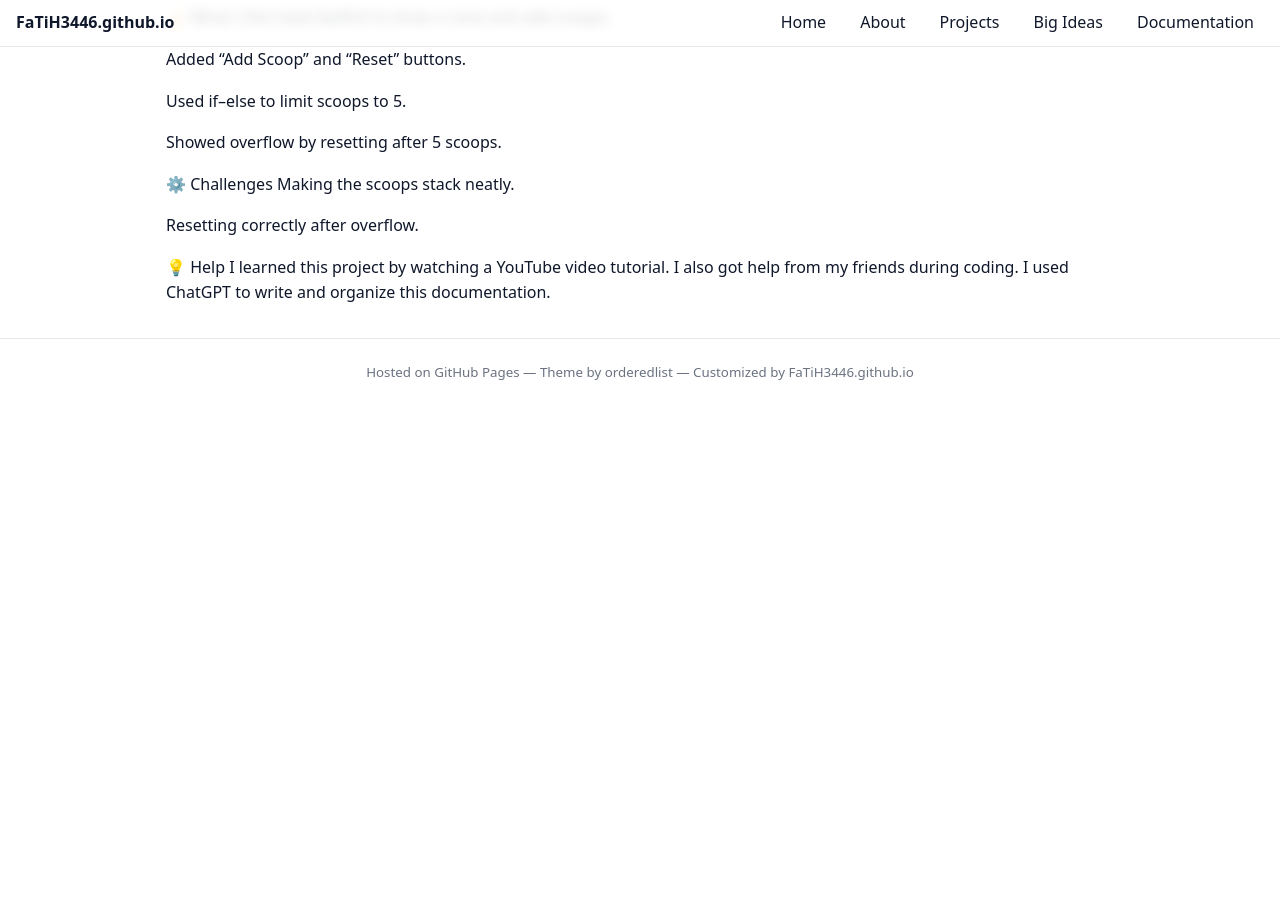
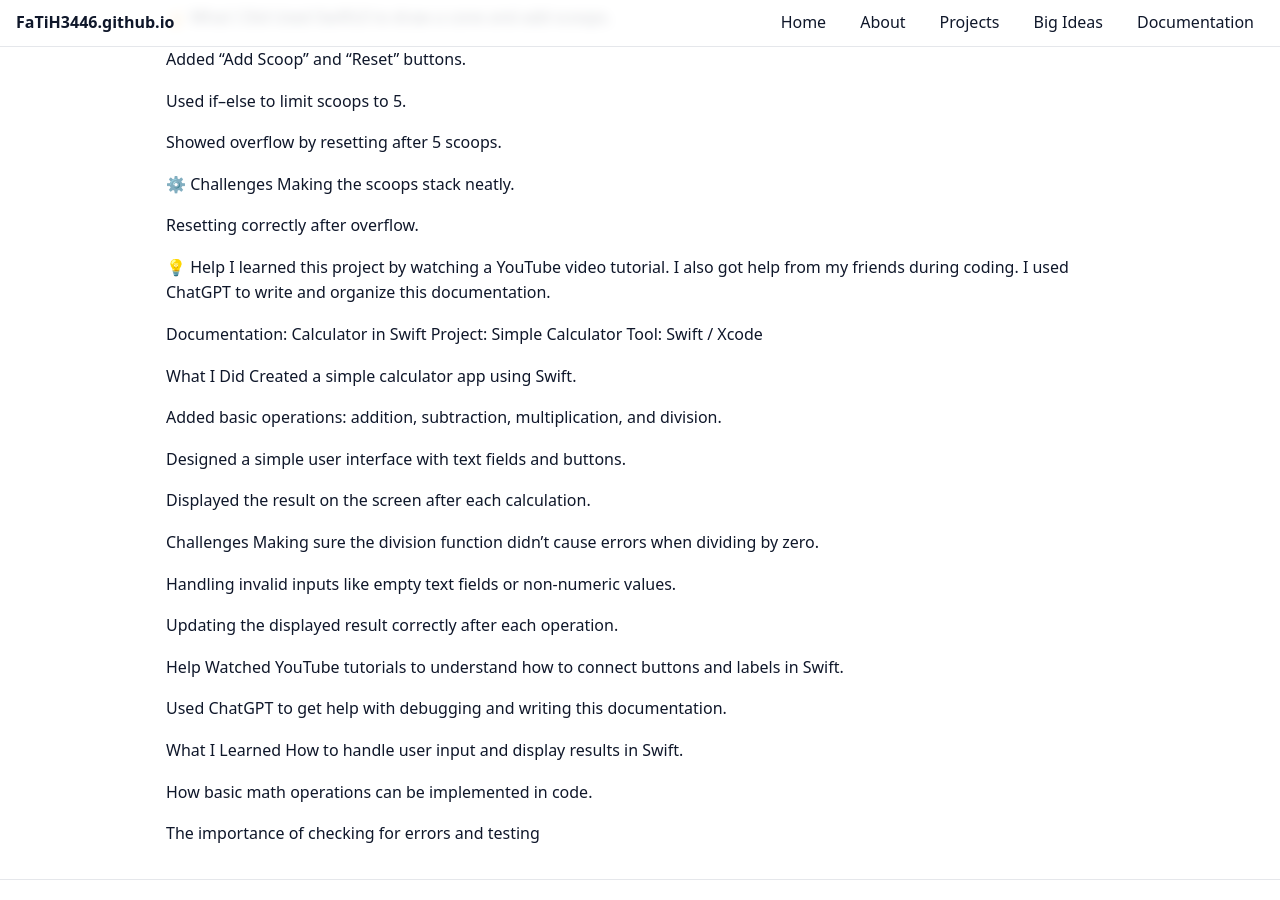
Before and after one commit to FaTiH3446/FaTiH3446.github.io, a Jekyll site: the page built from documentation.md, in a window 1280 px wide and 900 px high, scrolled down 3447 px. Built offline with Jekyll 4.4.1, drawn with Linux system fonts in a browser that asks for light colours; before the commit the page ends 3852 px from its top, so only the background shows below that.

Commit message:
Update documentation.md

```diff
--- a/documentation.md
+++ b/documentation.md
@@ -174,3 +174,37 @@ Resetting correctly after overflow.
 I learned this project by watching a YouTube video tutorial.
 I also got help from my friends during coding.
 I used ChatGPT to write and organize this documentation.
+
+
+
+Documentation: Calculator in Swift
+Project: Simple Calculator
+Tool: Swift / Xcode
+
+What I Did
+Created a simple calculator app using Swift.
+
+Added basic operations: addition, subtraction, multiplication, and division.
+
+Designed a simple user interface with text fields and buttons.
+
+Displayed the result on the screen after each calculation.
+
+Challenges
+Making sure the division function didn’t cause errors when dividing by zero.
+
+Handling invalid inputs like empty text fields or non-numeric values.
+
+Updating the displayed result correctly after each operation.
+
+Help
+Watched YouTube tutorials to understand how to connect buttons and labels in Swift.
+
+Used ChatGPT to get help with debugging and writing this documentation.
+
+What I Learned
+How to handle user input and display results in Swift.
+
+How basic math operations can be implemented in code.
+
+The importance of checking for errors and testing
```
